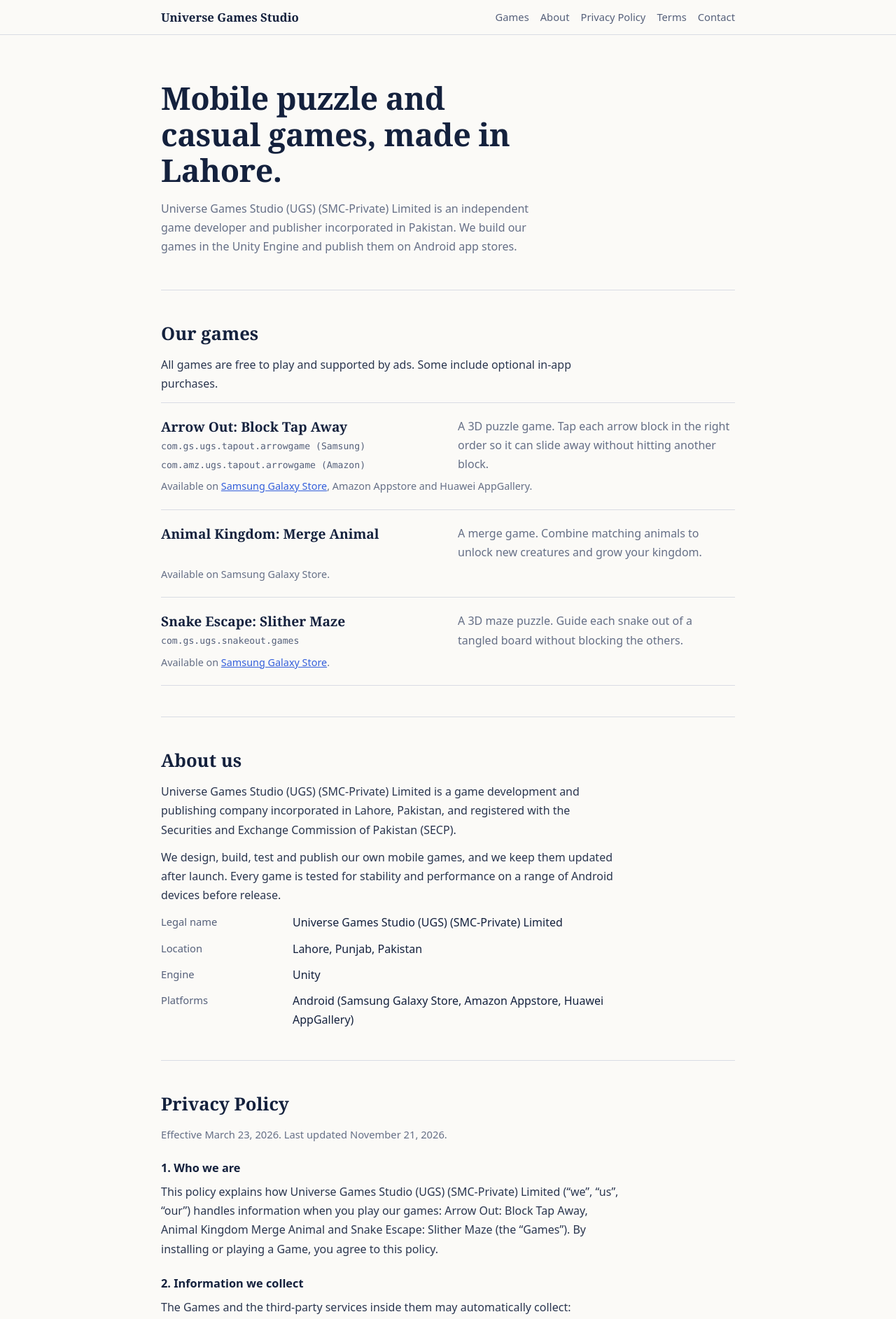
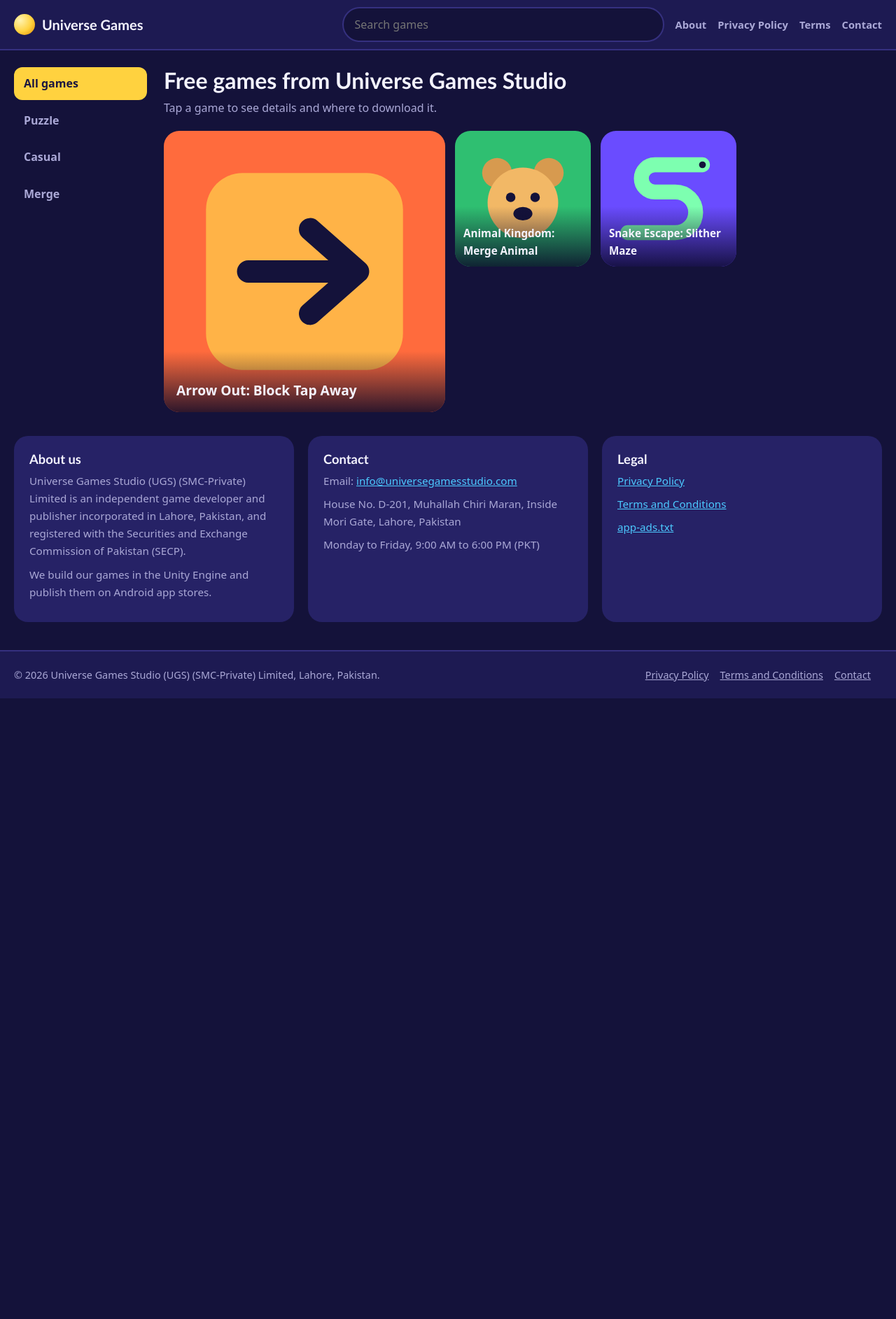
Before and after one commit to mianjani/universegamesstudio-site, a plain HTML site: page index.html in a window 1280 px wide. Shown: the top 1885 px of the page at 70% size. After the commit the page ends 998 px from the top, so only its background shows below. Drawn offline with Linux system fonts and the light colour scheme.

Commit message:
Add files via upload

```diff
--- a/index.html
+++ b/index.html
@@ -3,207 +3,97 @@
 <head>
 <meta charset="UTF-8">
 <meta name="viewport" content="width=device-width, initial-scale=1">
-<title>Universe Games Studio (UGS) (SMC-Private) Limited | Mobile Game Developer, Lahore</title>
-<meta name="description" content="Universe Games Studio (UGS) (SMC-Private) Limited is a mobile game developer and publisher in Lahore, Pakistan. Games: Arrow Out, Animal Kingdom Merge Animal, Snake Escape.">
-<style>
-:root{--bg:#fbfaf7;--ink:#14213d;--muted:#55607a;--line:#d9dce4;--accent:#1d4ed8;--panel:#f1f3f8}
-@media (prefers-color-scheme:dark){:root{--bg:#0f1523;--ink:#e8ecf5;--muted:#9aa5bd;--line:#26314a;--accent:#7aa2ff;--panel:#171f33}}
-*{box-sizing:border-box;margin:0;padding:0}
-html{scroll-behavior:smooth;scroll-padding-top:70px}
-body{font:16px/1.7 system-ui,-apple-system,"Segoe UI",Roboto,sans-serif;background:var(--bg);color:var(--ink)}
-a{color:var(--accent)}
-:focus-visible{outline:2px solid var(--accent);outline-offset:3px}
-.wrap{max-width:860px;margin:0 auto;padding:0 20px}
-header.top{position:sticky;top:0;background:var(--bg);border-bottom:1px solid var(--line);z-index:10}
-.top .wrap{display:flex;flex-wrap:wrap;align-items:center;gap:6px 22px;padding-top:12px;padding-bottom:12px}
-.brand{font:700 1.05rem Georgia,"Times New Roman",serif;color:var(--ink);text-decoration:none}
-.top nav{display:flex;flex-wrap:wrap;gap:4px 16px;margin-left:auto}
-.top nav a{color:var(--muted);text-decoration:none;font-size:.92rem}
-.top nav a:hover{color:var(--accent);text-decoration:underline}
-.intro{padding:64px 0 36px;border-bottom:1px solid var(--line)}
-h1{font:700 clamp(1.9rem,5vw,2.8rem)/1.15 Georgia,"Times New Roman",serif;letter-spacing:-.01em;max-width:20ch}
-.intro p{margin-top:16px;color:var(--muted);max-width:62ch}
-section{padding:44px 0;border-bottom:1px solid var(--line)}
-h2{font:700 1.6rem Georgia,"Times New Roman",serif;margin-bottom:14px}
-h3{font-size:1.02rem;margin:22px 0 6px}
-p,li{color:var(--ink);opacity:.9}
-p{margin-bottom:12px;max-width:72ch}
-ul{margin:6px 0 14px 22px;max-width:72ch}
-li{margin-bottom:5px}
-.games{margin-top:10px;border-top:1px solid var(--line)}
-.game{display:grid;grid-template-columns:1fr 1fr;gap:6px 28px;padding:20px 0;border-bottom:1px solid var(--line)}
-.game h3{margin:0;font:700 1.2rem Georgia,"Times New Roman",serif}
-.game p{margin:0;color:var(--muted)}
-.pkg{font:.82rem ui-monospace,Menlo,Consolas,monospace;color:var(--muted);word-break:break-all}
-.where{grid-column:1/-1;font-size:.9rem}
-dl{display:grid;grid-template-columns:170px 1fr;gap:10px 18px;margin-top:8px;max-width:72ch}
-dt{color:var(--muted);font-size:.92rem}
-dd{margin:0}
-address{font-style:normal;background:var(--panel);border-left:3px solid var(--accent);padding:14px 18px;margin-top:10px;max-width:72ch}
-.meta{color:var(--muted);font-size:.92rem;margin-bottom:18px}
-footer{padding:30px 0 50px;color:var(--muted);font-size:.9rem}
-footer a{margin-right:14px}
-@media (max-width:640px){.game{grid-template-columns:1fr}dl{grid-template-columns:1fr;gap:2px}dt{margin-top:8px}.top nav{margin-left:0}}
-</style>
+<title>Universe Games Studio | Free Mobile Puzzle &amp; Casual Games</title>
+<meta name="description" content="Universe Games Studio (UGS) (SMC-Private) Limited, Lahore, Pakistan. Free mobile games: Arrow Out, Animal Kingdom Merge Animal and Snake Escape.">
+<link rel="stylesheet" href="/style.css">
 </head>
 <body>
 
-<header class="top"><div class="wrap">
-<a class="brand" href="#top">Universe Games Studio</a>
-<nav aria-label="Main">
-<a href="#games">Games</a><a href="#about">About</a><a href="/privacy-policy">Privacy Policy</a><a href="/terms-and-conditions">Terms</a><a href="#contact">Contact</a>
-</nav>
+<header class="bar"><div class="bar-in">
+<a class="logo" href="/"><i></i>Universe Games</a>
+<div class="search"><input id="q" type="search" placeholder="Search games" aria-label="Search games"></div>
+<nav class="toplinks" aria-label="Main"><a href="#about">About</a><a href="/privacy-policy">Privacy Policy</a><a href="/terms-and-conditions">Terms</a><a href="#contact">Contact</a></nav>
 </div></header>
 
-<main id="top">
-<div class="wrap">
+<div class="shell">
+<aside class="side" aria-label="Categories">
+<button data-c="all" aria-pressed="true">All games</button>
+<button data-c="puzzle" aria-pressed="false">Puzzle</button>
+<button data-c="casual" aria-pressed="false">Casual</button>
+<button data-c="merge" aria-pressed="false">Merge</button>
+</aside>
 
-<div class="intro">
-<h1>Mobile puzzle and casual games, made in Lahore.</h1>
-<p>Universe Games Studio (UGS) (SMC-Private) Limited is an independent game developer and publisher incorporated in Pakistan. We build our games in the Unity Engine and publish them on Android app stores.</p>
+<main>
+<h1>Free games from Universe Games Studio</h1>
+<p class="sub">Tap a game to see details and where to download it.</p>
+<div class="grid" id="grid">
+
+<button class="tile big" data-c="puzzle" data-n="arrow out block tap away" data-d="d-arrow">
+<svg viewBox="0 0 200 200" aria-hidden="true"><rect width="200" height="200" fill="#ff6b3d"/><rect x="30" y="30" width="140" height="140" rx="26" fill="#ffb347"/><path d="M60 100h66M104 70l34 30-34 30" fill="none" stroke="#14123a" stroke-width="16" stroke-linecap="round" stroke-linejoin="round"/></svg>
+<span>Arrow Out: Block Tap Away</span></button>
+
+<button class="tile" data-c="merge casual" data-n="animal kingdom merge animal" data-d="d-animal">
+<svg viewBox="0 0 200 200" aria-hidden="true"><rect width="200" height="200" fill="#2fbf71"/><circle cx="62" cy="62" r="22" fill="#d79a4f"/><circle cx="138" cy="62" r="22" fill="#d79a4f"/><circle cx="100" cy="106" r="52" fill="#f2b866"/><circle cx="82" cy="98" r="7" fill="#14123a"/><circle cx="118" cy="98" r="7" fill="#14123a"/><ellipse cx="100" cy="122" rx="14" ry="10" fill="#14123a"/></svg>
+<span>Animal Kingdom: Merge Animal</span></button>
+
+<button class="tile" data-c="puzzle" data-n="snake escape slither maze" data-d="d-snake">
+<svg viewBox="0 0 200 200" aria-hidden="true"><rect width="200" height="200" fill="#6a4cff"/><path d="M40 150h70a30 30 0 0 0 0-60H80a20 20 0 0 1 0-40h70" fill="none" stroke="#7dffb0" stroke-width="22" stroke-linecap="round"/><circle cx="150" cy="50" r="5" fill="#14123a"/></svg>
+<span>Snake Escape: Slither Maze</span></button>
+
+</div>
+<p class="empty" id="none" hidden>No games match your search.</p>
+</main>
 </div>
 
-<section id="games">
-<h2>Our games</h2>
-<p>All games are free to play and supported by ads. Some include optional in-app purchases.</p>
-<div class="games">
-<article class="game">
-<div><h3>Arrow Out: Block Tap Away</h3><span class="pkg">com.gs.ugs.tapout.arrowgame (Samsung)<br>com.amz.ugs.tapout.arrowgame (Amazon)</span></div>
+<dialog id="d-arrow"><button class="close" data-x>Close</button>
+<div class="d-art"><svg viewBox="0 0 400 170" preserveAspectRatio="xMidYMid slice" aria-hidden="true"><rect width="400" height="170" fill="#ff6b3d"/><rect x="150" y="25" width="100" height="120" rx="24" fill="#ffb347"/><path d="M172 85h44M200 65l22 20-22 20" fill="none" stroke="#14123a" stroke-width="12" stroke-linecap="round" stroke-linejoin="round"/></svg></div>
+<div class="d-body"><h2>Arrow Out: Block Tap Away</h2>
 <p>A 3D puzzle game. Tap each arrow block in the right order so it can slide away without hitting another block.</p>
-<p class="where">Available on <a href="https://galaxystore.samsung.com/detail/com.gs.ugs.tapout.arrowgame" rel="noopener">Samsung Galaxy Store</a>, Amazon Appstore and Huawei AppGallery.</p>
-</article>
-<article class="game">
-<div><h3>Animal Kingdom: Merge Animal</h3></div>
+<div class="pkg">com.gs.ugs.tapout.arrowgame (Samsung)<br>com.amz.ugs.tapout.arrowgame (Amazon)</div>
+<a class="btn" href="https://galaxystore.samsung.com/detail/com.gs.ugs.tapout.arrowgame" target="_blank" rel="noopener">Samsung Galaxy Store</a>
+<p style="margin:0;font-size:.88rem">Also on Amazon Appstore and Huawei AppGallery.</p></div></dialog>
+
+<dialog id="d-animal"><button class="close" data-x>Close</button>
+<div class="d-art"><svg viewBox="0 0 400 170" preserveAspectRatio="xMidYMid slice" aria-hidden="true"><rect width="400" height="170" fill="#2fbf71"/><circle cx="170" cy="55" r="22" fill="#d79a4f"/><circle cx="230" cy="55" r="22" fill="#d79a4f"/><circle cx="200" cy="95" r="48" fill="#f2b866"/><circle cx="184" cy="88" r="6" fill="#14123a"/><circle cx="216" cy="88" r="6" fill="#14123a"/><ellipse cx="200" cy="108" rx="12" ry="9" fill="#14123a"/></svg></div>
+<div class="d-body"><h2>Animal Kingdom: Merge Animal</h2>
 <p>A merge game. Combine matching animals to unlock new creatures and grow your kingdom.</p>
-<p class="where">Available on Samsung Galaxy Store.</p>
-</article>
-<article class="game">
-<div><h3>Snake Escape: Slither Maze</h3><span class="pkg">com.gs.ugs.snakeout.games</span></div>
+<p style="margin:0;font-size:.88rem">Available on Samsung Galaxy Store.</p></div></dialog>
+
+<dialog id="d-snake"><button class="close" data-x>Close</button>
+<div class="d-art"><svg viewBox="0 0 400 170" preserveAspectRatio="xMidYMid slice" aria-hidden="true"><rect width="400" height="170" fill="#6a4cff"/><path d="M120 130h110a28 28 0 0 0 0-56h-60a18 18 0 0 1 0-36h100" fill="none" stroke="#7dffb0" stroke-width="20" stroke-linecap="round"/></svg></div>
+<div class="d-body"><h2>Snake Escape: Slither Maze</h2>
 <p>A 3D maze puzzle. Guide each snake out of a tangled board without blocking the others.</p>
-<p class="where">Available on <a href="https://galaxystore.samsung.com/detail/com.gs.ugs.snakeout.games" rel="noopener">Samsung Galaxy Store</a>.</p>
-</article>
+<div class="pkg">com.gs.ugs.snakeout.games</div>
+<a class="btn" href="https://galaxystore.samsung.com/detail/com.gs.ugs.snakeout.games" target="_blank" rel="noopener">Samsung Galaxy Store</a></div></dialog>
+
+<div class="info">
+<section id="about"><h2>About us</h2>
+<p>Universe Games Studio (UGS) (SMC-Private) Limited is an independent game developer and publisher incorporated in Lahore, Pakistan, and registered with the Securities and Exchange Commission of Pakistan (SECP).</p>
+<p>We build our games in the Unity Engine and publish them on Android app stores.</p></section>
+<section id="contact"><h2>Contact</h2>
+<p>Email: <a href="mailto:info@universegamesstudio.com">info@universegamesstudio.com</a></p>
+<p>House No. D-201, Muhallah Chiri Maran, Inside Mori Gate, Lahore, Pakistan</p>
+<p>Monday to Friday, 9:00 AM to 6:00 PM (PKT)</p></section>
+<section><h2>Legal</h2>
+<p><a href="/privacy-policy">Privacy Policy</a></p>
+<p><a href="/terms-and-conditions">Terms and Conditions</a></p>
+<p><a href="/app-ads.txt">app-ads.txt</a></p></section>
 </div>
-</section>
 
-<section id="about">
-<h2>About us</h2>
-<p>Universe Games Studio (UGS) (SMC-Private) Limited is a game development and publishing company incorporated in Lahore, Pakistan, and registered with the Securities and Exchange Commission of Pakistan (SECP).</p>
-<p>We design, build, test and publish our own mobile games, and we keep them updated after launch. Every game is tested for stability and performance on a range of Android devices before release.</p>
-<dl>
-<dt>Legal name</dt><dd>Universe Games Studio (UGS) (SMC-Private) Limited</dd>
-<dt>Location</dt><dd>Lahore, Punjab, Pakistan</dd>
-<dt>Engine</dt><dd>Unity</dd>
-<dt>Platforms</dt><dd>Android (Samsung Galaxy Store, Amazon Appstore, Huawei AppGallery)</dd>
-</dl>
-</section>
-
-<section id="privacy">
-<span id="privacy-policy"></span>
-<h2>Privacy Policy</h2>
-<p class="meta">Effective March 23, 2026. Last updated November 21, 2026.</p>
-
-<h3>1. Who we are</h3>
-<p>This policy explains how Universe Games Studio (UGS) (SMC-Private) Limited (“we”, “us”, “our”) handles information when you play our games: Arrow Out: Block Tap Away, Animal Kingdom Merge Animal and Snake Escape: Slither Maze (the “Games”). By installing or playing a Game, you agree to this policy.</p>
-
-<h3>2. Information we collect</h3>
-<p>The Games and the third-party services inside them may automatically collect:</p>
-<ul>
-<li>Device model and operating system version.</li>
-<li>IP address, used to estimate your country.</li>
-<li>Device language and time zone.</li>
-<li>Advertising identifiers, such as the Google Advertising ID or Samsung advertising ID.</li>
-<li>Gameplay data, such as levels reached, scores and in-game events.</li>
-<li>Crash and performance reports.</li>
-</ul>
-<p>We do not ask you to create an account and we do not collect your name, phone number or precise location.</p>
-
-<h3>3. In-app purchases</h3>
-<p>Purchases are processed by the app store you use (for example Samsung Galaxy Store or Amazon Appstore). We never see or store your card or bank details. We only receive confirmation of the item bought, the time and your country.</p>
-
-<h3>4. Advertising</h3>
-<p>The Games show third-party ads. These partners may use your advertising ID and IP address to show ads and to prevent fraud. Each partner has its own privacy policy:</p>
-<ul>
-<li><a href="https://www.inmobi.com/privacy-policy" rel="noopener">InMobi</a></li>
-<li><a href="https://unity.com/legal/privacy-policy" rel="noopener">Unity Ads</a></li>
-<li><a href="https://www.applovin.com/privacy/" rel="noopener">AppLovin MAX</a></li>
-<li><a href="https://www.mintegral.com/en/privacy" rel="noopener">Mintegral</a></li>
-<li><a href="https://policies.google.com/privacy" rel="noopener">Google AdMob</a></li>
-<li><a href="https://www.toponad.com/en/privacy-policy" rel="noopener">TopOn (ad mediation)</a></li>
-</ul>
-<p>You can limit ad personalization on Android: Settings &gt; Google &gt; Ads &gt; Delete advertising ID (menu names vary by device).</p>
-
-<h3>5. How we use information</h3>
-<ul>
-<li>To run the Games and keep them stable.</li>
-<li>To save your progress on your device.</li>
-<li>To find and fix bugs.</li>
-<li>To show ads and measure how they perform.</li>
-<li>To confirm in-app purchases.</li>
-</ul>
-
-<h3>6. Sharing</h3>
-<p>We share information only with our advertising and analytics partners listed above, and with authorities when the law requires it. We do not sell your personal information.</p>
-
-<h3>7. Children</h3>
-<p>The Games are for a general audience and are not directed at children under 13. We do not knowingly collect personal data from children. If you think a child has given us personal data, email us and we will delete it.</p>
-
-<h3>8. Retention and transfers</h3>
-<p>We keep information only as long as needed to run the Games, meet legal duties or settle disputes. Our partners may process data on servers outside your country.</p>
-
-<h3>9. Your rights</h3>
-<p>Depending on where you live, you may ask to access, correct or delete the data we hold about you. Email <a href="mailto:info@universegamesstudio.com">info@universegamesstudio.com</a> with the subject “Data request”.</p>
-
-<h3>10. Security</h3>
-<p>We use reasonable technical measures to protect information. No method of storage or transmission is completely secure.</p>
-
-<h3>11. Changes</h3>
-<p>If we change this policy, we will update the “Last updated” date above.</p>
-
-<h3>12. Contact</h3>
-<address>Universe Games Studio (UGS) (SMC-Private) Limited<br>House No. D-201, Muhallah Chiri Maran, Inside Mori Gate, Lahore, Pakistan<br><a href="mailto:info@universegamesstudio.com">info@universegamesstudio.com</a></address>
-</section>
-
-<section id="terms">
-<span id="terms-and-conditions"></span>
-<h2>Terms and Conditions</h2>
-<h3>1. Agreement</h3>
-<p>By using this website or our Games, you agree to these terms. If you do not agree, please do not use them.</p>
-<h3>2. Intellectual property</h3>
-<p>The Games, logos, graphics, audio and code belong to Universe Games Studio (UGS) (SMC-Private) Limited. You may not copy, sell or distribute them without our written permission.</p>
-<h3>3. Acceptable use</h3>
-<p>Use the Games and website lawfully. Do not:</p>
-<ul>
-<li>hack, or interfere with the security of, the Games;</li>
-<li>use bots or automated tools to access our services;</li>
-<li>reverse engineer or extract files from the Games.</li>
-</ul>
-<h3>4. Privacy</h3>
-<p>Your use of the Games is also covered by our <a href="#privacy">Privacy Policy</a>.</p>
-<h3>5. Liability</h3>
-<p>The Games are provided “as is”. To the extent the law allows, we are not responsible for technical problems, data loss or damages from using the Games or this website.</p>
-<h3>6. Changes</h3>
-<p>We may update these terms. Continuing to use the Games or website after an update means you accept the new terms.</p>
-<h3>7. Contact</h3>
-<p>Questions about these terms: <a href="mailto:info@universegamesstudio.com">info@universegamesstudio.com</a>.</p>
-</section>
-
-<section id="contact" style="border-bottom:0">
-<h2>Contact</h2>
-<p>For support, partnerships or data requests, email us. We reply on business days.</p>
-<dl>
-<dt>Email</dt><dd><a href="mailto:info@universegamesstudio.com">info@universegamesstudio.com</a></dd>
-<dt>Address</dt><dd>House No. D-201, Muhallah Chiri Maran, Inside Mori Gate, Lahore, Pakistan</dd>
-<dt>Hours</dt><dd>Monday to Friday, 9:00 AM to 6:00 PM (PKT)</dd>
-</dl>
-</section>
-
-</div>
-</main>
-
-<footer><div class="wrap">
-<p>© 2026 Universe Games Studio (UGS) (SMC-Private) Limited, Lahore, Pakistan.</p>
-<p><a href="/privacy-policy">Privacy Policy</a><a href="/terms-and-conditions">Terms</a><a href="/app-ads.txt">app-ads.txt</a></p>
+<footer><div class="foot">
+<span>© 2026 Universe Games Studio (UGS) (SMC-Private) Limited, Lahore, Pakistan.</span>
+<span><a href="/privacy-policy">Privacy Policy</a><a href="/terms-and-conditions">Terms and Conditions</a><a href="mailto:info@universegamesstudio.com">Contact</a></span>
 </div></footer>
 
+<script>
+(function(){
+var tiles=[].slice.call(document.querySelectorAll('.tile')),btns=[].slice.call(document.querySelectorAll('.side button')),q=document.getElementById('q'),cat='all';
+function apply(){var s=q.value.trim().toLowerCase(),n=0;tiles.forEach(function(t){var ok=(cat==='all'||t.dataset.c.indexOf(cat)>-1)&&(!s||t.dataset.n.indexOf(s)>-1);t.hidden=!ok;if(ok)n++});document.getElementById('none').hidden=n>0}
+q.addEventListener('input',apply);
+btns.forEach(function(b){b.addEventListener('click',function(){cat=b.dataset.c;btns.forEach(function(x){x.setAttribute('aria-pressed',x===b)});apply()})});
+tiles.forEach(function(t){t.addEventListener('click',function(){var d=document.getElementById(t.dataset.d);if(d.showModal)d.showModal();else d.setAttribute('open','')})});
+[].forEach.call(document.querySelectorAll('dialog'),function(d){d.addEventListener('click',function(e){if(e.target===d||e.target.hasAttribute('data-x'))d.close()})});
+})();
+</script>
 </body>
 </html>
--- /dev/null
+++ b/style.css
@@ -0,0 +1,67 @@
+:root{--bg:#14123a;--bg2:#1d1a52;--card:#262266;--ink:#f4f3ff;--muted:#aaa8d6;--accent:#ffd23f;--blue:#4cc9ff;--line:#35307f}
+*{box-sizing:border-box;margin:0;padding:0}
+html{scroll-behavior:smooth;scroll-padding-top:80px}
+body{font:16px/1.65 system-ui,-apple-system,"Segoe UI",Roboto,sans-serif;background:var(--bg);color:var(--ink)}
+a{color:var(--blue)}
+:focus-visible{outline:3px solid var(--accent);outline-offset:2px}
+.bar{position:sticky;top:0;z-index:20;background:var(--bg2);border-bottom:2px solid var(--line)}
+.bar-in{display:flex;align-items:center;gap:16px;padding:10px 20px;max-width:1280px;margin:0 auto}
+.logo{font:800 1.25rem/1 "Trebuchet MS",system-ui,sans-serif;color:var(--ink);text-decoration:none;display:flex;align-items:center;gap:10px;white-space:nowrap}
+.logo i{width:30px;height:30px;border-radius:50%;background:radial-gradient(circle at 30% 30%,#fff3b0,var(--accent) 55%,#e08a00)}
+.search{flex:1;max-width:460px;margin-left:auto}
+.search input{width:100%;padding:10px 16px;border-radius:99px;border:2px solid var(--line);background:var(--bg);color:var(--ink);font:inherit}
+.toplinks{display:flex;gap:16px}
+.toplinks a{color:var(--muted);text-decoration:none;font-weight:600;font-size:.92rem}
+.toplinks a:hover{color:var(--ink)}
+.shell{display:grid;grid-template-columns:190px 1fr;gap:24px;max-width:1280px;margin:0 auto;padding:24px 20px}
+.side{position:sticky;top:78px;align-self:start;display:flex;flex-direction:column;gap:6px}
+.side button{all:unset;cursor:pointer;padding:10px 14px;border-radius:12px;font-weight:700;color:var(--muted)}
+.side button:hover{background:var(--card);color:var(--ink)}
+.side button[aria-pressed=true]{background:var(--accent);color:#1a1640}
+h1{font:800 clamp(1.5rem,3vw,2rem)/1.2 "Trebuchet MS",system-ui,sans-serif;margin-bottom:6px}
+.sub{color:var(--muted);margin-bottom:20px}
+.grid{display:grid;grid-template-columns:repeat(auto-fill,minmax(170px,1fr));gap:14px}
+.tile{all:unset;cursor:pointer;position:relative;aspect-ratio:1;border-radius:22px;overflow:hidden;display:block;transition:transform .15s}
+.tile:hover,.tile:focus-visible{transform:scale(1.04)}
+.tile.big{grid-column:span 2;grid-row:span 2}
+.tile svg{width:100%;height:100%;display:block}
+.tile span{position:absolute;left:0;right:0;bottom:0;padding:26px 12px 10px;background:linear-gradient(transparent,rgba(10,8,40,.85));font-weight:800;font-size:.95rem}
+.tile.big span{font-size:1.2rem;padding:40px 18px 16px}
+.empty{color:var(--muted);padding:20px 0}
+dialog{margin:auto;max-width:520px;width:calc(100% - 32px);border:2px solid var(--line);border-radius:24px;background:var(--bg2);color:var(--ink);padding:0;overflow:hidden}
+dialog::backdrop{background:rgba(5,4,25,.75)}
+.d-art{height:170px}
+.d-art svg{width:100%;height:100%;display:block}
+.d-body{padding:22px}
+.d-body h2{font:800 1.4rem "Trebuchet MS",system-ui,sans-serif;margin-bottom:4px}
+.d-body p{color:var(--muted);margin-bottom:14px}
+.pkg{font:.8rem ui-monospace,Menlo,Consolas,monospace;color:var(--muted);word-break:break-all;margin-bottom:14px}
+.btn{display:inline-block;padding:10px 18px;border-radius:12px;background:var(--accent);color:#1a1640;font-weight:800;text-decoration:none;margin:0 8px 8px 0}
+.btn.alt{background:var(--card);color:var(--ink)}
+.close{all:unset;cursor:pointer;float:right;padding:8px 14px;margin:12px;border-radius:99px;background:rgba(0,0,0,.35);font-weight:700;position:relative;z-index:2}
+.info{max-width:1280px;margin:0 auto;padding:10px 20px 40px;display:grid;grid-template-columns:repeat(auto-fit,minmax(280px,1fr));gap:20px}
+.info section{background:var(--card);border-radius:20px;padding:22px}
+.info h2{font:800 1.15rem "Trebuchet MS",system-ui,sans-serif;margin-bottom:8px}
+.info p{color:var(--muted);margin-bottom:8px;font-size:.95rem}
+footer{border-top:2px solid var(--line);background:var(--bg2);color:var(--muted);font-size:.9rem}
+.foot{max-width:1280px;margin:0 auto;padding:22px 20px;display:flex;flex-wrap:wrap;gap:10px 22px;justify-content:space-between}
+.foot a{color:var(--muted);margin-right:16px}
+.foot a:hover{color:var(--ink)}
+/* document pages */
+.doc{max-width:820px;margin:0 auto;padding:36px 20px 60px}
+.doc h2{font:800 1.8rem "Trebuchet MS",system-ui,sans-serif;margin-bottom:10px}
+.doc h3{font-size:1.05rem;margin:24px 0 6px;color:var(--accent)}
+.doc p,.doc li{color:#dcdaf5}
+.doc p{margin-bottom:12px}
+.doc ul{margin:6px 0 14px 22px}
+.doc li{margin-bottom:5px}
+.doc .meta{color:var(--muted);font-size:.92rem;margin-bottom:16px}
+.doc address{font-style:normal;background:var(--card);border-left:4px solid var(--accent);border-radius:10px;padding:14px 18px;margin-top:10px}
+@media (max-width:760px){
+.shell{grid-template-columns:1fr;gap:14px}
+.side{position:static;flex-direction:row;overflow-x:auto}
+.side button{white-space:nowrap}
+.toplinks{display:none}
+.tile.big{grid-column:span 2;grid-row:span 1;aspect-ratio:2/1}
+}
+@media (prefers-reduced-motion:reduce){.tile{transition:none}}
```
Also changed, not shown: privacy-policy.html (added, +84 -0 lines), terms-and-conditions.html (added, +42 -0 lines).
